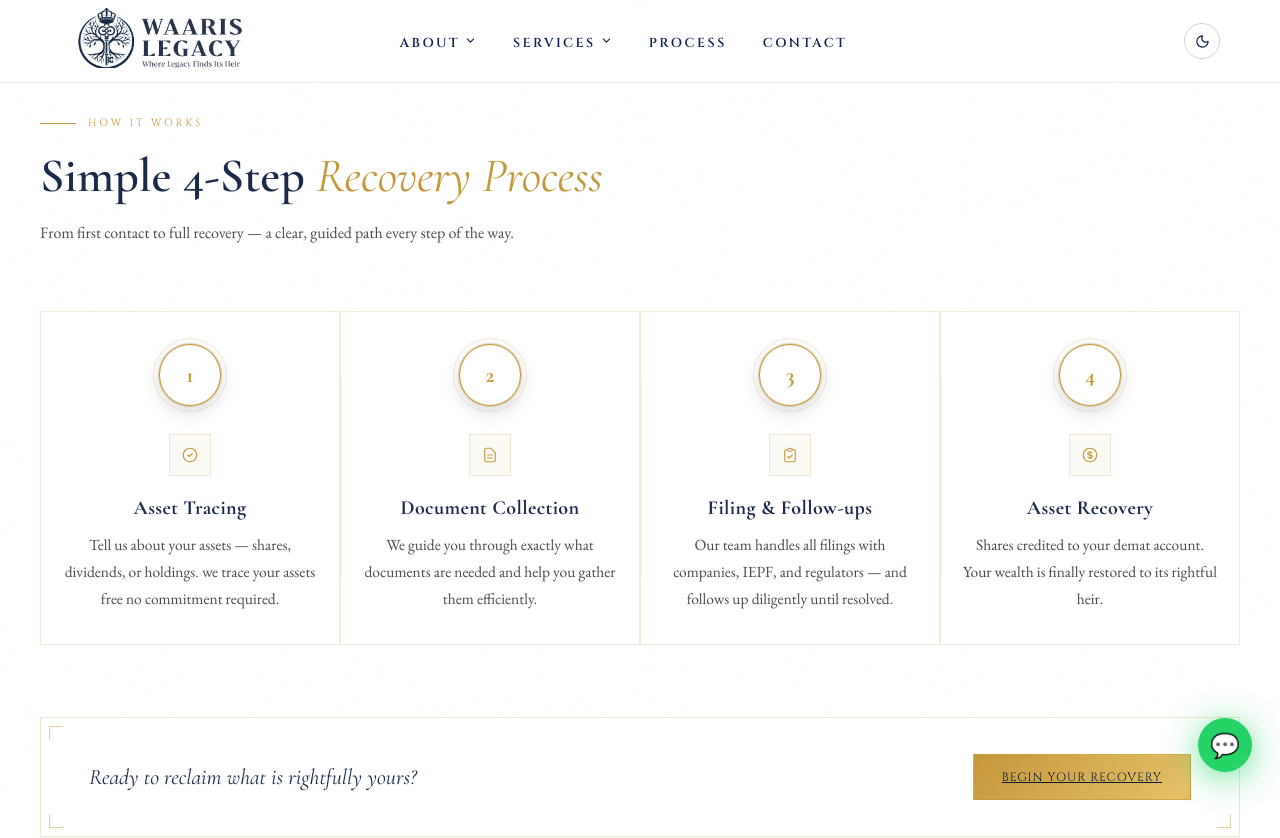
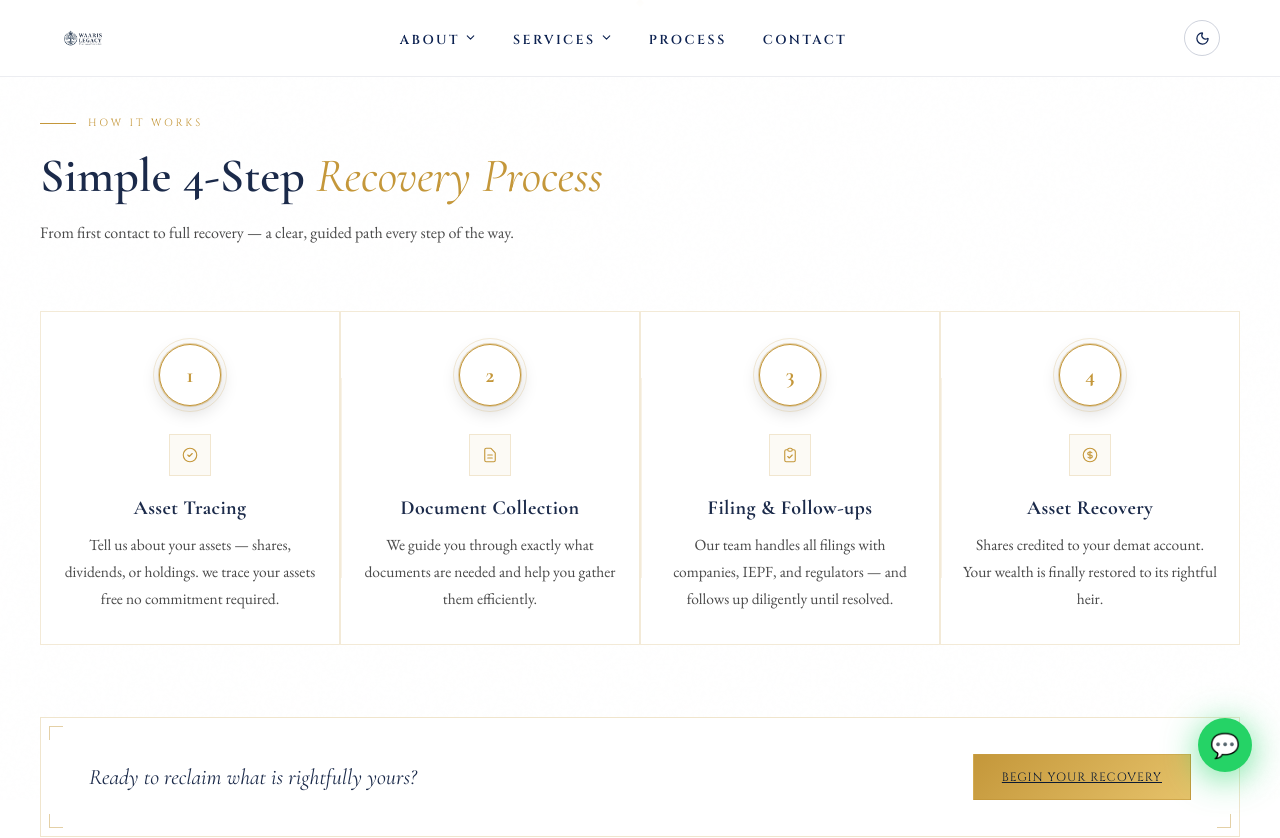
Before and after one commit to hrx21/waaris-working-new, a React (Vite) app: page /process in a window 1280 px wide. Shown: the top 838 px of the page. Built offline with nearby package versions, Linux system fonts and the light colour scheme.

Commit message:
--commit

```diff
--- a/src/components/Navbar.module.css
+++ b/src/components/Navbar.module.css
@@ -43,17 +43,34 @@
 }
 
 /* ── LOGO ── */
-.logoImg {
+/* ── LOGO ── */
+
+.logo {
+  display: flex;
+  align-items: center;
+  overflow: hidden;
+  width: 200px;
   height: 60px;
-  width: 200px;
-  object-fit: cover;
   transition: all 0.3s ease;
 }
 
-.scrolled .logoImg {
+.scrolled .logo {
+  width: 160px;
   height: 48px;
 }
+.logoImg {
+  width: 100%;
+  height: 100%;
+  object-fit: contain;
+  object-position: left center;
+}
 
+
+/* Remove the scrolled logo rule entirely — or keep same size */
+.scrolled .logoImg {
+  height: 60px;
+  width: 170px;
+}
 /* ── LINKS ── */
 .links {
   display: flex;
--- /dev/null
+++ b/src/hooks/useHashScroll.tsx
@@ -0,0 +1,25 @@
+import { useEffect } from 'react';
+import { useLocation } from 'react-router-dom';
+
+const useHashScroll = () => {
+  const { hash } = useLocation();
+
+  useEffect(() => {
+    if (!hash) return;
+    const id = hash.replace('#', '');
+
+    // Try immediately, then retry a few times in case the DOM isn't ready
+    const tryScroll = (attempts = 0) => {
+      const el = document.getElementById(id);
+      if (el) {
+        el.scrollIntoView({ behavior: 'smooth' });
+      } else if (attempts < 10) {
+        setTimeout(() => tryScroll(attempts + 1), 80);
+      }
+    };
+
+    tryScroll();
+  }, [hash]);
+};
+
+export default useHashScroll;
--- a/src/pages/Service.tsx
+++ b/src/pages/Service.tsx
@@ -2,6 +2,7 @@ import { useTheme } from '../context/ThemeContext';
 // import CTABanner from '../components/CTABanner';
 import styles from '../servicePage.module.css';
 import { useState } from 'react';
+import useHashScroll from '../hooks/useHashScroll';
 
 const WEB3FORMS_KEY = 'db1b5451-4ad2-48ca-9987-bc1248b62d0f'; // same key from Contact.tsx
 
@@ -270,6 +271,8 @@ const EnquiryModal = ({
 };
 
 const ServicesPage = () => {
+    useHashScroll(); // ← just this one line
+
   const { theme } = useTheme();
   const isDark = theme === 'dark';
   const [modal, setModal] = useState<ModalState>({ open: false });
```
Also changed, not shown: 2 other files (tests, documents, lock files or other folders).
